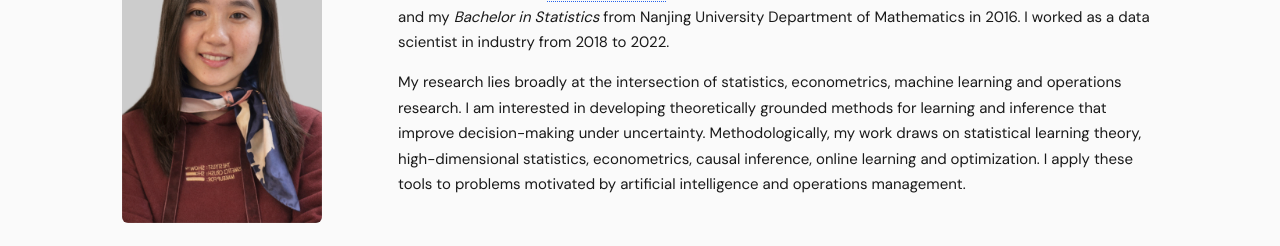
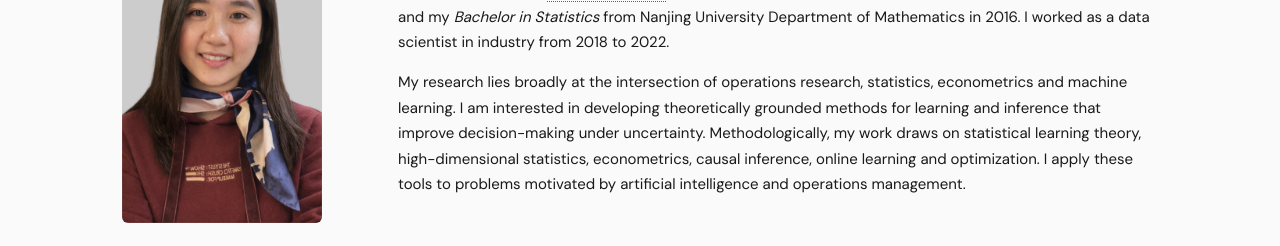
Before and after one commit to YC-stats-orer/YC-stats-orer.github.io, a plain HTML site: page index.html in a window 1280 px wide. Shown: the part 189-435 px from the top of the page. Drawn offline with nearby package versions, Linux system fonts and the light colour scheme.

Commit message:
Update index.html

```diff
--- a/index.html
+++ b/index.html
@@ -307,7 +307,7 @@
         I worked as a data scientist in industry from 2018 to 2022.
       </p>
       <p>
-        My research lies broadly at the intersection of statistics, econometrics, machine learning and operations research.
+        My research lies broadly at the intersection of operations research, statistics, econometrics and machine learning.
         I am interested in developing theoretically grounded methods for learning and inference that improve decision-making under uncertainty.
         Methodologically, my work draws on statistical learning theory, high-dimensional statistics, econometrics, causal inference, online learning and optimization.
         I apply these tools to problems motivated by artificial intelligence and operations management.
```
